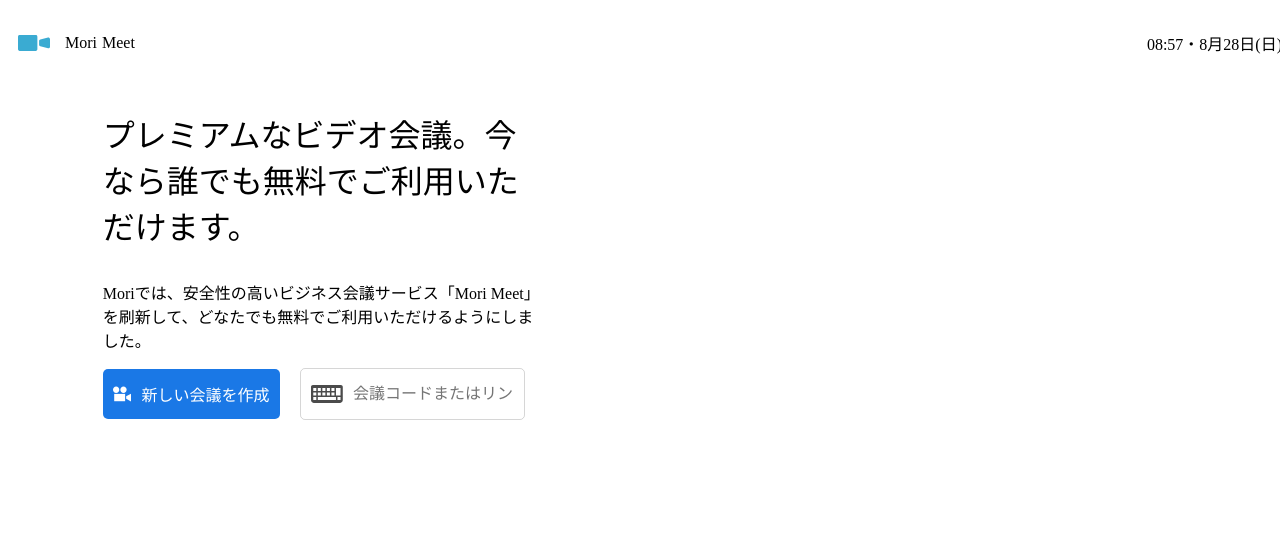
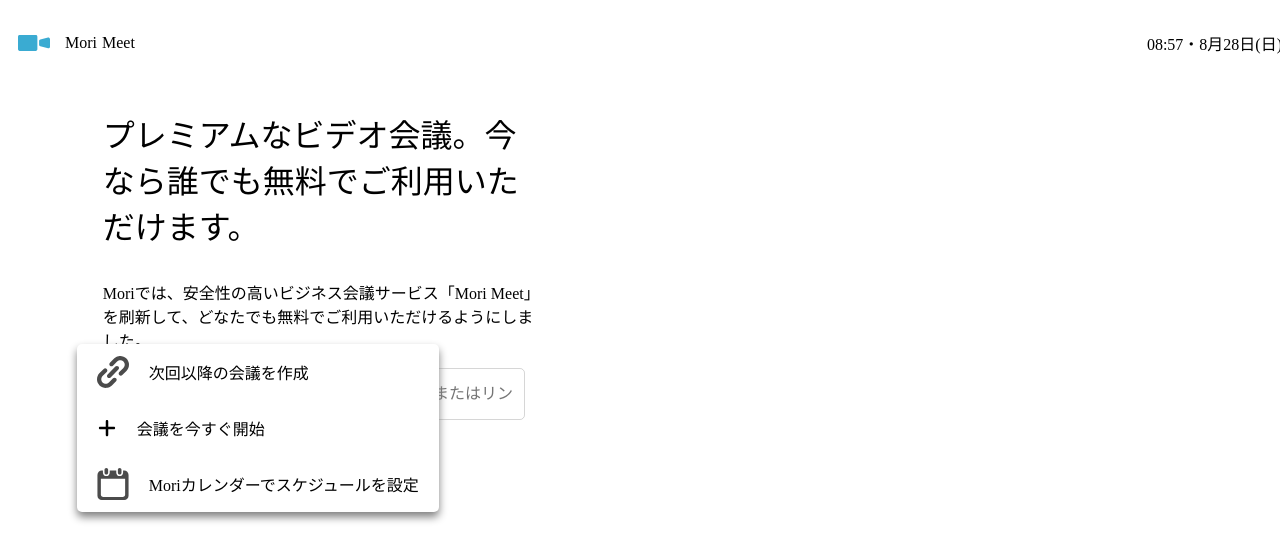
Before and after one commit to kikikiki2727/mori-meet, a Nuxt app: page / in a window 1280 px wide. Both pictures are taken after a click on the button "新しい会議を作成". Shown: the top 560 px of the page. Built offline with nearby package versions, Linux system fonts and the light colour scheme.

Commit message:
feat: popup作成

```diff
--- /dev/null
+++ b/components/atoms/icon/Calendar.vue
@@ -0,0 +1,45 @@
+<template>
+  <!--?xml version="1.0" encoding="utf-8"?-->
+  <!-- Generator: Adobe Illustrator 18.1.1, SVG Export Plug-In . SVG Version: 6.00 Build 0)  -->
+
+  <svg
+    version="1.1"
+    id="_x32_"
+    xmlns="http://www.w3.org/2000/svg"
+    xmlns:xlink="http://www.w3.org/1999/xlink"
+    x="0px"
+    y="0px"
+    width="20px"
+    height="20px"
+    viewBox="0 0 512 512"
+    style="width: 32px; height: 32px; opacity: 1"
+    xml:space="preserve"
+  >
+    <!-- <style type="text/css">
+    .st0{fill:#4B4B4B;}
+  </style> -->
+    <g>
+      <path
+        class="st0"
+        d="M149.192,103.525c15.995,0,28.964-12.97,28.964-28.973V28.964C178.157,12.97,165.187,0,149.192,0
+      C133.19,0,120.22,12.97,120.22,28.964v45.588C120.22,90.556,133.19,103.525,149.192,103.525z"
+        style="fill: rgb(75, 75, 75)"
+      ></path>
+      <path
+        class="st0"
+        d="M362.815,103.525c15.994,0,28.964-12.97,28.964-28.973V28.964C391.78,12.97,378.809,0,362.815,0
+      c-16.003,0-28.973,12.97-28.973,28.964v45.588C333.843,90.556,346.812,103.525,362.815,103.525z"
+        style="fill: rgb(75, 75, 75)"
+      ></path>
+      <path
+        class="st0"
+        d="M435.164,41.287h-17.925v33.265c0,30.018-24.415,54.432-54.423,54.432c-30.017,0-54.432-24.414-54.432-54.432
+      V41.287H203.615v33.265c0,30.018-24.414,54.432-54.423,54.432c-30.017,0-54.431-24.414-54.431-54.432V41.287H76.836
+      c-38.528,0-69.763,31.235-69.763,69.763v331.187C7.073,480.765,38.308,512,76.836,512h358.328
+      c38.528,0,69.763-31.235,69.763-69.763V111.05C504.927,72.522,473.691,41.287,435.164,41.287z M450.023,429.988
+      c0,17.826-14.502,32.329-32.328,32.329H94.305c-17.825,0-32.328-14.503-32.328-32.329V170.876h388.046V429.988z"
+        style="fill: rgb(75, 75, 75)"
+      ></path>
+    </g>
+  </svg>
+</template>
--- /dev/null
+++ b/components/atoms/icon/Link.vue
@@ -0,0 +1,56 @@
+<template>
+  <!--?xml version="1.0" encoding="utf-8"?-->
+  <!-- Generator: Adobe Illustrator 15.1.0, SVG Export Plug-In . SVG Version: 6.00 Build 0)  -->
+
+  <svg
+    version="1.1"
+    id="_x32_"
+    xmlns="http://www.w3.org/2000/svg"
+    xmlns:xlink="http://www.w3.org/1999/xlink"
+    x="0px"
+    y="0px"
+    width="20px"
+    height="20px"
+    viewBox="0 0 512 512"
+    style="width: 32px; height: 32px; opacity: 1"
+    xml:space="preserve"
+  >
+    <!-- <style type="text/css">
+
+    .st0{fill:#4B4B4B;}
+
+  </style> -->
+    <g>
+      <path
+        class="st0"
+        d="M509.445,113.129c-2.547-13.219-7.047-26.141-13.453-38.359c-6.391-12.203-14.75-23.641-24.938-33.828
+      c-13.563-13.578-29.406-23.875-46.265-30.719c-25.297-10.219-52.828-12.781-79.266-7.656c-13.219,2.563-26.156,7-38.359,13.422
+      c-12.172,6.422-23.641,14.75-33.828,24.953l-66.25,66.25c-13.375,13.344-13.375,35.047,0,48.391s35.031,13.344,48.391,0
+      l66.25-66.281c7.031-7,15.016-12.172,23.594-15.672c12.844-5.203,27.031-6.531,40.547-3.906c6.75,1.313,13.328,3.594,19.531,6.844
+      c6.188,3.25,12,7.469,17.281,12.734c7.031,7.078,12.187,15.047,15.687,23.609c5.203,12.844,6.531,27.047,3.906,40.547
+      c-1.313,6.766-3.594,13.344-6.828,19.516c-3.281,6.219-7.484,12.031-12.765,17.313l-66.25,66.234
+      c-13.359,13.359-13.359,35.047,0,48.391s35.016,13.344,48.375,0l66.25-66.265c13.594-13.563,23.875-29.406,30.703-46.266
+      C512.008,167.083,514.555,139.551,509.445,113.129z"
+        style="fill: rgb(75, 75, 75)"
+      ></path>
+      <path
+        class="st0"
+        d="M256.54,356.426l-66.266,66.266c-7.047,7.016-15.031,12.188-23.594,15.672
+      c-12.844,5.219-27.047,6.547-40.547,3.938c-6.766-1.328-13.328-3.625-19.531-6.859c-6.188-3.266-12-7.5-17.281-12.75
+      c-7.031-7.063-12.203-15.031-15.688-23.609c-5.203-12.828-6.531-27.031-3.922-40.563c1.313-6.75,3.609-13.328,6.844-19.516
+      c3.281-6.188,7.484-12,12.766-17.297l66.266-66.25c13.344-13.344,13.344-35.016,0-48.359c-13.375-13.359-35.031-13.359-48.391,0
+      l-66.25,66.234c-13.594,13.594-23.875,29.406-30.719,46.297c-10.234,25.266-12.781,52.844-7.672,79.219
+      c2.547,13.219,7.031,26.156,13.453,38.359c6.406,12.203,14.75,23.672,24.938,33.844c13.594,13.578,29.406,23.891,46.266,30.688
+      c25.281,10.266,52.844,12.813,79.25,7.703c13.234-2.563,26.156-7.047,38.344-13.453c12.203-6.391,23.672-14.75,33.859-24.938
+      l66.25-66.266c13.344-13.344,13.344-35.016,0-48.359C291.54,343.066,269.883,343.066,256.54,356.426z"
+        style="fill: rgb(75, 75, 75)"
+      ></path>
+      <path
+        class="st0"
+        d="M342.43,169.567c-13.344-13.344-35.016-13.344-48.375,0l-124.516,124.5c-13.344,13.359-13.344,35.016,0,48.359
+      c13.375,13.375,35.047,13.375,48.391,0l124.5-124.5C355.805,204.567,355.805,182.926,342.43,169.567z"
+        style="fill: rgb(75, 75, 75)"
+      ></path>
+    </g>
+  </svg>
+</template>
--- /dev/null
+++ b/components/atoms/icon/Plus.vue
@@ -0,0 +1,15 @@
+<template>
+  <svg
+    xmlns="http://www.w3.org/2000/svg"
+    x="0px"
+    y="0px"
+    width="20px"
+    height="20px"
+    viewBox="0 0 448 512"
+  >
+    <!--! Font Awesome Pro 6.1.1 by @fontawesome - https://fontawesome.com License - https://fontawesome.com/license (Commercial License) Copyright 2022 Fonticons, Inc. -->
+    <path
+      d="M432 256c0 17.69-14.33 32.01-32 32.01H256v144c0 17.69-14.33 31.99-32 31.99s-32-14.3-32-31.99v-144H48c-17.67 0-32-14.32-32-32.01s14.33-31.99 32-31.99H192v-144c0-17.69 14.33-32.01 32-32.01s32 14.32 32 32.01v144h144C417.7 224 432 238.3 432 256z"
+    />
+  </svg>
+</template>
--- a/components/organisms/home/Left.vue
+++ b/components/organisms/home/Left.vue
@@ -14,7 +14,9 @@
     <div class="main">
       <button class="button">
         <AtomsIconCamera />
-        <p class="text">新しい会議を作成</p>
+        <p class="text" @click="emit('new-meet-button-click')">
+          新しい会議を作成
+        </p>
       </button>
       <div class="meetCode">
         <AtomsIconKeyboard />
@@ -25,7 +27,9 @@
   </div>
 </template>
 
-<script setup></script>
+<script setup lang="ts">
+const emit = defineEmits(["new-meet-button-click"]);
+</script>
 
 <style lang="scss" scoped>
 .left {
--- /dev/null
+++ b/components/organisms/home/Popup.vue
@@ -0,0 +1,77 @@
+<template>
+  <div v-if="isDisplay" class="selection-popup">
+    <div class="popup">
+      <div class="section" @click="createMeetingNextTime">
+        <AtomsIconLink />
+        <p class="text">次回以降の会議を作成</p>
+      </div>
+      <div class="section">
+        <AtomsIconPlus />
+        <p class="text">会議を今すぐ開始</p>
+      </div>
+      <div class="section">
+        <AtomsIconCalendar />
+        <p class="text">Moriカレンダーでスケジュールを設定</p>
+      </div>
+    </div>
+    <div class="overlay" @click="toggleDisplay"></div>
+  </div>
+</template>
+<script setup lang="ts">
+const isDisplay = ref<boolean>(false);
+const toggleDisplay = (): void => {
+  isDisplay.value = !isDisplay.value;
+};
+
+const createMeetingNextTime = () => {
+  isDisplay.value = false;
+};
+
+defineExpose({
+  isDisplay,
+});
+</script>
+
+<style lang="scss" scoped>
+.selection-popup {
+  position: absolute;
+  top: 0;
+  right: 0;
+  height: 100%;
+  width: 100%;
+
+  > .popup {
+    box-shadow: 0 5px 8px gray;
+    border-radius: 5px;
+    position: absolute;
+    top: 43%;
+    left: 6%;
+    z-index: 3;
+    background-color: white;
+
+    > .section {
+      display: flex;
+      align-items: center;
+      gap: 20px;
+      padding: 0 20px;
+
+      &:hover {
+        background-color: rgba(155, 155, 155, 0.3);
+        cursor: pointer;
+      }
+
+      > .icon {
+        &.-link {
+          transform: rotate(45deg);
+        }
+      }
+    }
+  }
+
+  .overlay {
+    height: 100%;
+    width: 100%;
+    z-index: 2;
+  }
+}
+</style>
--- a/pages/index.vue
+++ b/pages/index.vue
@@ -1,13 +1,19 @@
 <template>
   <div class="home-containar">
-    <OrganismsHomeLeft />
+    <OrganismsHomeLeft @new-meet-button-click="displaySelectionPopup" />
     <OrganismsHomeRight />
   </div>
+  <OrganismsHomePopup ref="selectionPopup" />
 </template>
 <script setup lang="ts">
 const {
   public: { ApiBaseUrl },
 } = useRuntimeConfig();
+
+const selectionPopup = ref(null);
+const displaySelectionPopup = () => {
+  selectionPopup.value.isDisplay = true;
+};
 </script>
 
 <style lang="scss" scoped>
--- a/tsconfig.json
+++ b/tsconfig.json
@@ -2,5 +2,5 @@
   // https://v3.nuxtjs.org/concepts/typescript
   "extends": "./.nuxt/tsconfig.json",
   "target": "ES6",
-  // "module": "commonjs",
+  "module": "commonjs",
 }
```
